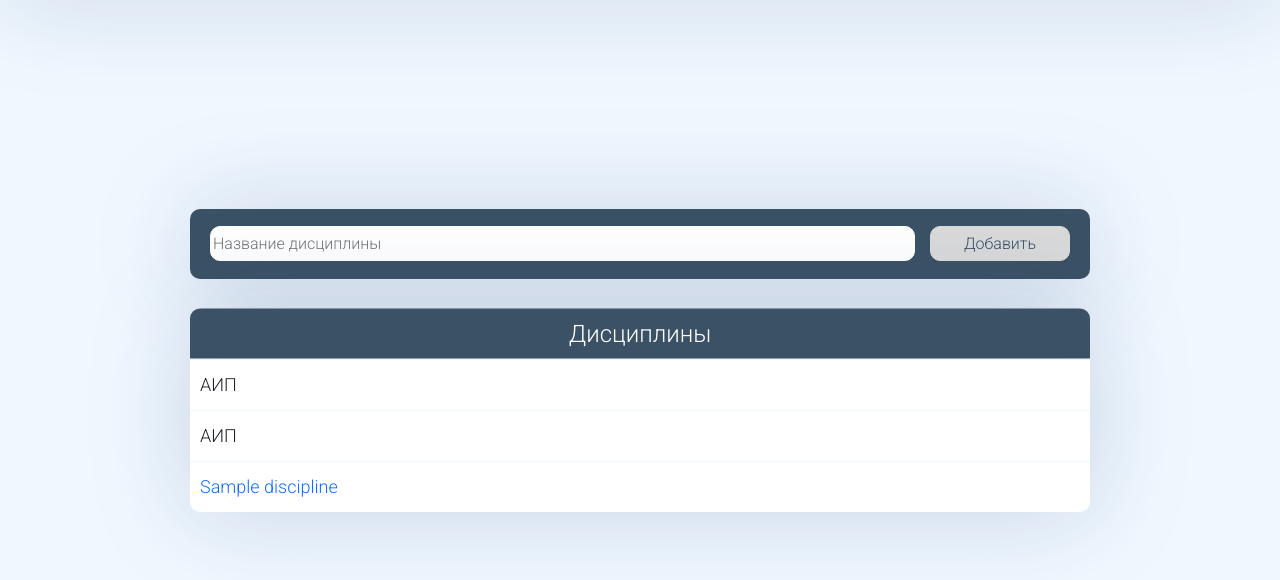
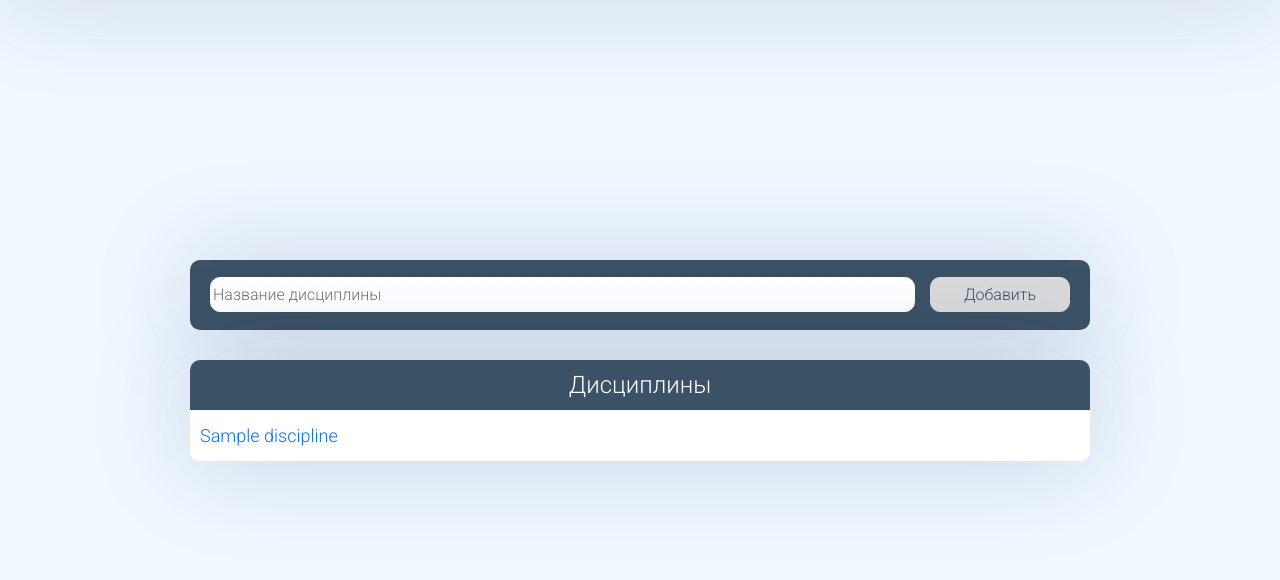
Before and after one commit to YuriSilenok/self-checking, a Python web app: template templates/discipline.html in a window 1280 px wide. Shown: the part 65-645 px from the top of the page. Run offline with Jinja, Linux system fonts and the light colour scheme; the template is opened without the code that fills it: most values are stand-ins (such as "Sample title", 1, 10 or a date in 2020).

Commit message:
Добавила панель-предупреждение о отсутствии списка дисциплин

```diff
--- a/static/css/main.css
+++ b/static/css/main.css
@@ -104,7 +104,6 @@ a{
 }
 .tree-columns > .cell:first-of-type, .tree-columns > .cell:nth-of-type(2), .tree-columns > .cell:nth-of-type(3),
 .one-column > .cell:first-of-type {
-  transform: translate(0,-0.5px);
   background-color: #3b5165;
   color: white;
   font-size: 24px;
@@ -144,6 +143,7 @@ a{
     background-color: white;
     font-size: 22px;
     color: #3b5165;
+    justify-content:center;
 }
 .add{
 margin:auto;
--- a/templates/discipline.html
+++ b/templates/discipline.html
@@ -11,12 +11,12 @@
 
     <div class="table one-column after-add">
         <div class="cell">Дисциплины</div>
-        <div class="cell justify-left">АИП</div>
-        <div class="cell justify-left">АИП</div>
         {% for discipline in data %}
         <div class="cell justify-left"><a href="{{ url_for('theme', discipline=discipline.id, not_discipline='') }}">{{
             discipline.name }}</a></div>
         {% endfor %}
     </div>
+    <div class="mini-form notification after-add no-visible">Вы еще не добавили ни одной дисциплины.<br>
+    Вверхняя панель поможет вам это сделать.</div>
     {% endblock %}
 </div>
```
